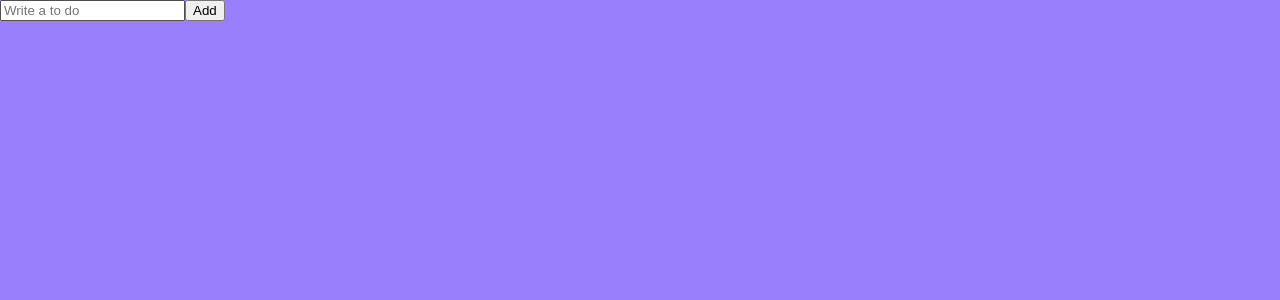
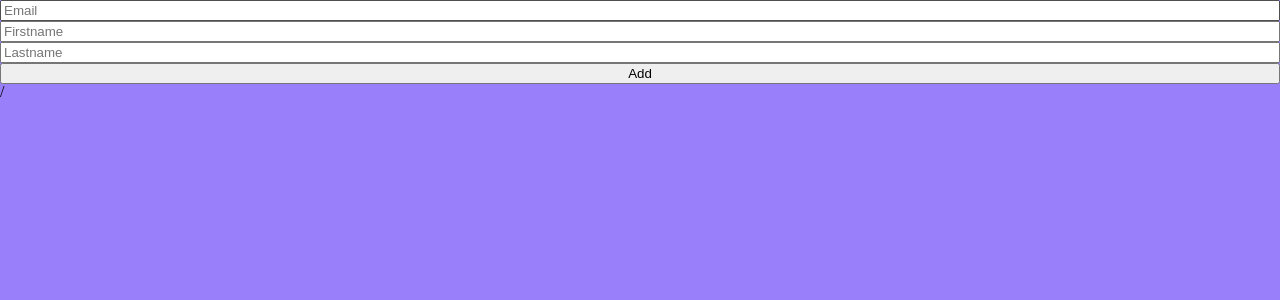
Before and after one commit to guqtls14/nomadreact, a React (Vite) app: page / in a window 1280 px wide. Shown: the top 300 px of the page. Built offline with nearby package versions, Linux system fonts and the light colour scheme; a web font is replaced by a local one.

Commit message:
react-hook-form validation설정

```diff
--- a/package.json
+++ b/package.json
@@ -14,6 +14,7 @@
     "react": "^18.2.0",
     "react-dom": "^18.2.0",
     "react-helmet": "^6.1.0",
+    "react-hook-form": "^7.36.1",
     "react-query": "^3.39.2",
     "react-router-dom": "6",
     "recoil": "^0.7.5"
--- a/src/TodoList.tsx
+++ b/src/TodoList.tsx
@@ -1,23 +1,61 @@
 import React, { useState } from "react";
 
+import { useForm } from "react-hook-form";
+
+// const TodoList = () => {
+//   const [toDo, setToDo] = useState();
+//   const onChange = (e: React.FormEvent<HTMLInputElement>) => {
+//     const {
+//       currentTarget: { value },
+//     } = e;
+//     setToDo(value);
+//   };
+
+//   const onSubmit = (e: React.FormEvent<HTMLFormElement>) => {
+//     e.preventDefault();
+//     console.log(toDo);
+//   };
+//   return (
+//     <div>
+//       <form onSubmit={onSubmit}>
+//         <input onChange={onChange} value={toDo} placeholder="Write a to do" />
+//         <button>Add</button>
+//       </form>
+//     </div>
+//   );
+// };
+
+// react-hook-form
 const TodoList = () => {
-  const [toDo, setToDo] = useState();
-  const onChange = (e: React.FormEvent<HTMLInputElement>) => {
-    const {
-      currentTarget: { value },
-    } = e;
-    setToDo(value);
+  // register사용함으로써 onChange,value,useState대체가능
+  // watch는 form입력값의 변화를 관찰하게하는 함수
+  const { register, watch, handleSubmit, formState } = useForm();
+  const onValid = (data: any) => {
+    console.log(data);
   };
-
-  const onSubmit = (e: React.FormEvent<HTMLFormElement>) => {
-    e.preventDefault();
-    console.log(toDo);
-  };
+  console.log(formState.errors);
   return (
     <div>
-      <form onSubmit={onSubmit}>
-        <input onChange={onChange} value={toDo} placeholder="Write a to do" />
-        <button>Add</button>
+      <form
+        style={{ display: "flex", flexDirection: "column" }}
+        onSubmit={handleSubmit(onValid)}
+      >
+        <input {...register("Email", { required: true })} placeholder="Email" />
+        <input
+          {...register("Firstname", {
+            required: true,
+            minLength: {
+              value: 5,
+              message: "Your Firstname is to short",
+            },
+          })}
+          placeholder="Firstname"
+        />
+        <input
+          {...register("Lastname", { required: "Lastname is required!" })}
+          placeholder="Lastname"
+        />
+        <button>Add</button>/{" "}
       </form>
     </div>
   );
```
Also changed, not shown: 1 other file (tests, documents, lock files or other folders).
